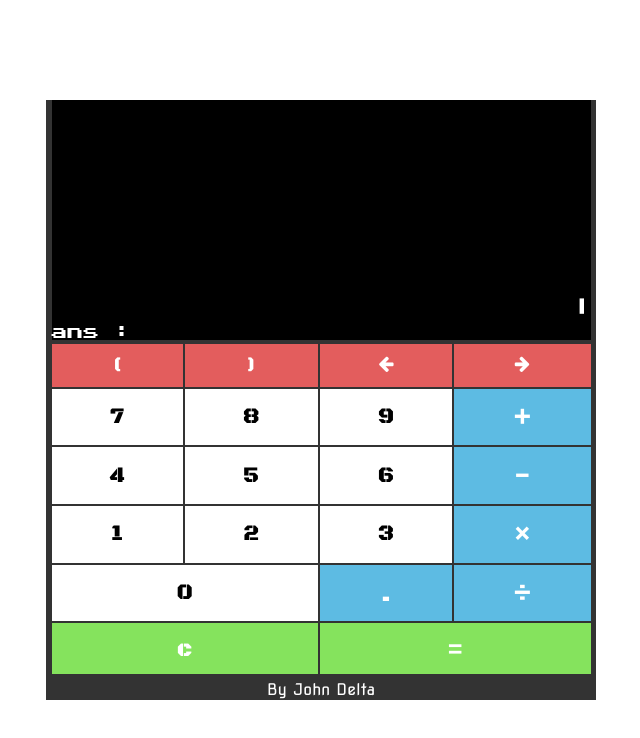
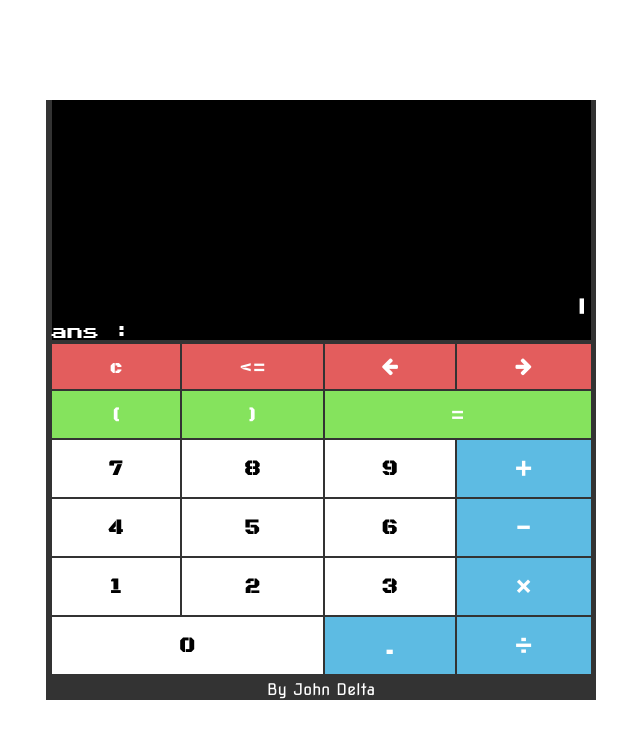
Before and after one commit to JohnDelta/react-calculator, a React (Create React App) app: page / in a window 1280 px wide. Shown: the top 738 px of the page, without its empty margins (319-959 px from the left). Built offline with nearby package versions, Linux system fonts and the light colour scheme.

Commit message:
Unfinished : Added check input function to run a series of tests on input to make sure it keeps its form proper for solving.

```diff
--- a/src/App.css
+++ b/src/App.css
@@ -72,12 +72,12 @@
 	height : 100%;
 	display : grid;
 	grid-template-areas :
-		'numpadLeftBracket numpadRightBracket numpadLeftArrow numpadRightArrow'
+		'numpadReset numpadBackspace numpadLeftArrow numpadRightArrow'
+		'numpadLeftBracket numpadRightBracket numpadEval numpadEval'
 		'numpad7 numpad8 numpad9 numpadPlus'
 		'numpad4 numpad5 numpad6 numpadMinus'
 		'numpad1 numpad2 numpad3 numpadMultiply'
-		'numpad0 numpad0 numpadDot numpadDivide'
-		'numpadReset numpadReset numpadEval numpadEval';
+		'numpad0 numpad0 numpadDot numpadDivide';
 	grid-gap : 2px;
 }
 
@@ -113,14 +113,14 @@
 	background-color : #FFFFFF;
 }
 
-.top-line {
-	font-size : 1.1em;
+.first-line {
+	font-size : 1.2em;
 	background-color : #e35d5d;
 	color : #FFFFFF;
 }
 
-.bottom-line {
-	font-size : 1.5em;
+.second-line {
+	font-size : 1.1em;
 	color : #FFFFFF;
 	background-color : #85e35d;
 }
@@ -202,6 +202,7 @@
 
 #numpadEval {
 	grid-area : numpadEval;
+	font-size : 1.3em;
 }
 
 #numpadReset {
@@ -216,6 +217,10 @@
 	grid-area : numpadRightBracket;
 }
 
+#numpadBackspace {
+	grid-area : numpadBackspace;
+}
+
 .author {
 	text-decoration : none;
 	color : #FFFFFF;
--- a/src/Numpad.js
+++ b/src/Numpad.js
@@ -14,6 +14,7 @@ class Numpad extends React.Component {
 			else it only updates the ans field.
 		*/
 		this.solve = this.solve.bind(this);
+		this.checkInput = this.checkInput.bind(this);
 	}
 
 	handleClick(e) {
@@ -44,20 +45,12 @@ class Numpad extends React.Component {
 				let current = [numpad.symbol];
 				let right = previousDisplay
 					.slice(this.props.cursorPos,previousDisplay.length);
-				let res = [...left, ...current, ...right];
+				let nextDisplay = [...left, ...current, ...right];
 				this.props.moveCursor(false); //move cursor right
 
-				/*
-					Before you update input,
-					make sure the input expression will stay in the correct form.
-					Check  its operators if they are in a correct place.
-					They cannot be two or more together one next to another.
-				*/
-				let reg = /[-+\u00d7\u00f7 ]/;
-				if(!(reg.test(res[res.length-1]) && reg.test(previousDisplay[previousDisplay.length-1]))) {
-					this.props.updateDisplay(res);
-					this.solve(res,false);
-
+				if(this.checkInput(previousDisplay,nextDisplay)) {
+					this.props.updateDisplay(nextDisplay);
+					this.solve(nextDisplay,false);
 					this.props.updateAns("");
 				} else this.props.updateAns("ha! ha! nope..");
 
@@ -65,12 +58,34 @@ class Numpad extends React.Component {
 		}
 	}
 
+	checkInput(previousInput, nextInput) {
+		let update = true;
+		let previous = previousInput.join("").match(/([0-9]+[\.]?[0-9]*[-+\u00d7\u00f7 ]?)$/);
+		let next = nextInput.join("").match(/([0-9]+[\.]?[0-9]*[-+\u00d7\u00f7 ]?)$/);
+
+		let regs = [
+			/[-+\u00d7\u00f7 ]/, //no more than one operator together
+			/[.]?[0-9]+[.]/ //no more than one dot per number
+		];
+
+		regs.forEach((reg,index) => {
+			if(reg.test(previous) && reg.test(next)) {
+				update = false;
+			}
+		});
+
+		console.log("previous : "+previous);
+		console.log("next : "+next);
+
+		return update;
+	}
+
 	solve(input,updateAns) {
 		let str = [...input].join("").replace(/[\u00f7]/g,"/")
 			.replace(/[\u00d7]/g,"*");
 
 
-		console.log(str);
+		//console.log(str);
 	}
 
 	render() {
--- a/src/getDefaultNumpad.js
+++ b/src/getDefaultNumpad.js
@@ -37,37 +37,43 @@ export default function getDefaultNumpad() {
 				"id" : "numpadEval",
 				"value" : "=",
 				"symbol" : "=",
-				"class" : "bottom-line"
+				"class" : "second-line"
 			},
 			{
 				"id" : "numpadLeftArrow",
 				"value" : "leftArrow",
 				"symbol" : <i className="fa fa-arrow-left" />,
-				"class" : "top-line"
+				"class" : "first-line"
 			},
 			{
 				"id" : "numpadRightArrow",
 				"value" : "rightArrow",
 				"symbol" : <i className="fa fa-arrow-right" />,
-				"class" : "top-line"
+				"class" : "first-line"
 			},
 			{
 				"id" : "numpadReset",
 				"value" : "reset",
 				"symbol" : "c",
-				"class" : "bottom-line"
+				"class" : "first-line"
 			},
 			{
 				"id" : "numpadLeftBracket",
 				"value" : "(",
 				"symbol" : "(",
-				"class" : "top-line"
+				"class" : "second-line"
 			},
 			{
 				"id" : "numpadRightBracket",
 				"value" : ")",
 				"symbol" : ")",
-				"class" : "top-line"
+				"class" : "second-line"
+			},
+			{
+				"id" : "numpadBackspace",
+				"value" : "backspace",
+				"symbol" : "<=",
+				"class" : "first-line"
 			}
 		];
 	for(let i = 0; i < 10; i++) {
```
